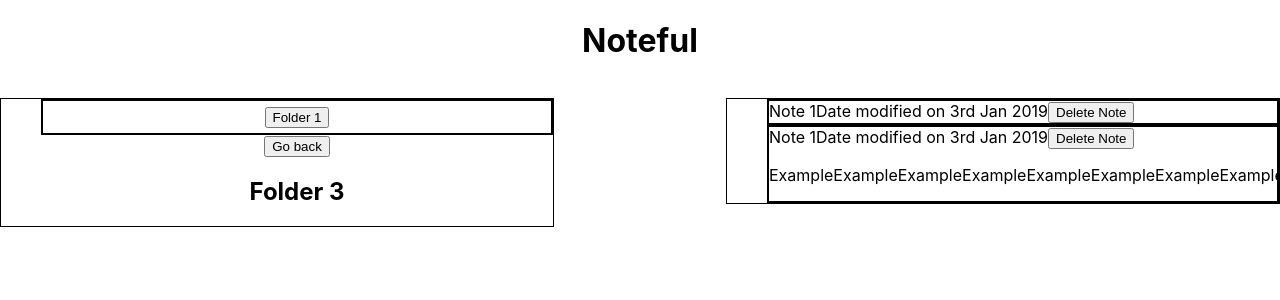
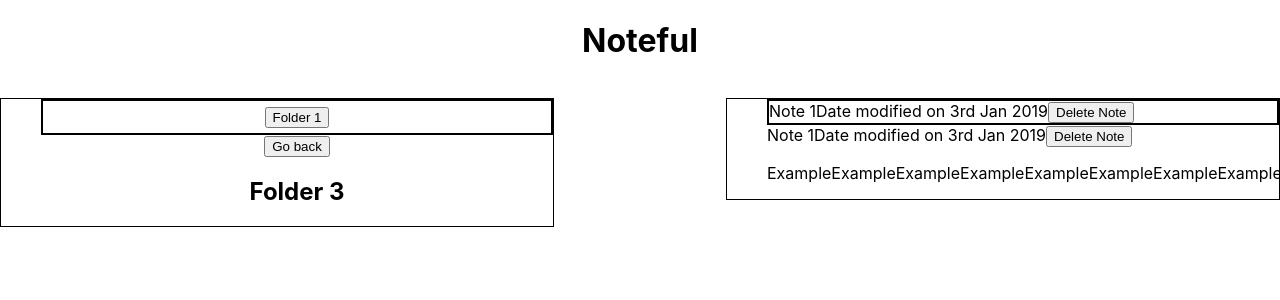
Before and after one commit to thinkful-ei-gecko/william-kevin-noteful, a React (Create React App) app: page / in a window 1280 px wide. Shown: the top 300 px of the page. Built offline with nearby package versions, Linux system fonts and the light colour scheme.

Commit message:
cleaned up classNames and component files

```diff
--- a/src/App.css
+++ b/src/App.css
@@ -32,7 +32,7 @@
   }
 }
 
-.folder-list {
+.sidebar {
   border: 1px solid black;
   float: left;
   list-style: none;
@@ -40,20 +40,20 @@
   text-align: center;
 }
 
-.folder-item {
+.sidebar__folder-list {
   text-align: center;
   border: 2px solid black;
   padding: 5px;
 }
 
-.note-list {
+.main {
   border: 1px solid black;
   width: 40%;
   float: right;
   list-style: none;
 }
 
-.note-item {
+.main__note-list {
   border: 2px solid black;
 }
 
--- a/src/Components/FolderItem.js
+++ b/src/Components/FolderItem.js
@@ -1,9 +1,9 @@
 import React, { Component } from 'react'
 
-export default class FolderItemSidebar extends Component {
+export default class FolderItem extends Component {
     render() {
         return (
-            <div className='folder-item-sidebar'>
+            <div className='sidebar__folder-item'>
                 <button type="button">Go back</button>
                 <h2>Folder 3</h2>
             </div>
--- a/src/Components/FolderList.js
+++ b/src/Components/FolderList.js
@@ -1,9 +1,9 @@
 import React, { Component } from 'react'
 
-export default class FolderListSidebar extends Component {
+export default class FolderList extends Component {
     render() {
         return (
-            <li className="folder-item">
+            <li className="sidebar__folder-list">
                 <button type="button">Folder 1</button>
             </li>
         )
--- a/src/Components/Main.js
+++ b/src/Components/Main.js
@@ -5,7 +5,7 @@ import NoteItem from './NoteItem';
 export default class Main extends Component {
     render() {
         return (
-            <ul className="note-list">
+            <ul className="main">
                 <NoteList />
                 <NoteItem />
             </ul>
--- a/src/Components/NoteItem.js
+++ b/src/Components/NoteItem.js
@@ -3,7 +3,7 @@ import React, { Component } from 'react'
 export default class NoteItem extends Component {
     render() {
         return (
-            <div className="note-item">
+            <div className="main__note-item">
                 <span>Note 1</span>
                 <span>Date modified on 3rd Jan 2019</span>
                 <button type="button">Delete Note</button>
--- a/src/Components/NoteList.js
+++ b/src/Components/NoteList.js
@@ -3,7 +3,7 @@ import React, { Component } from 'react'
 export default class NoteList extends Component {
     render() {
         return (
-            <li className="note-item">
+            <li className="main__note-list">
                 <span>Note 1</span>
                 <span>Date modified on 3rd Jan 2019</span>
                 <button type="button">Delete Note</button>
--- a/src/Components/Sidebar.js
+++ b/src/Components/Sidebar.js
@@ -6,7 +6,7 @@ import FolderItem from './FolderItem';
 export default class Sidebar extends Component {
     render() {
         return (
-           <ul className="folder-list">
+           <ul className="sidebar">
                <FolderList />
                <FolderItem />
            </ul>
```
